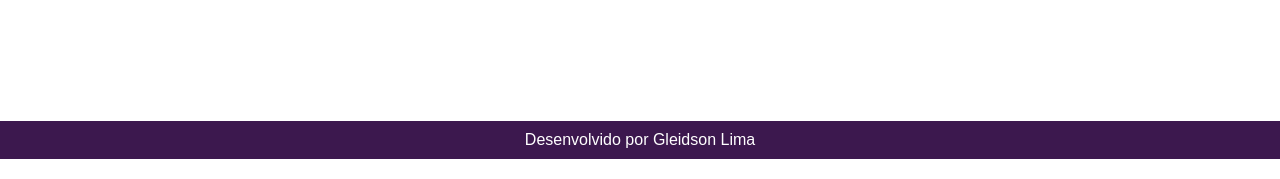
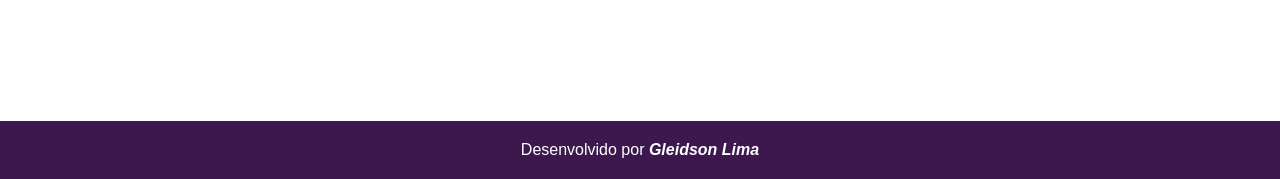
Before and after one commit to Gleidsonj/Pet-Shop, a plain HTML site: page index.html in a window 1280 px wide. Shown: the part 3861-4040 px from the top of the page. Drawn offline with Linux system fonts and the light colour scheme; files whose address does not match are found by name.

Commit message:
melhorias no footer

```diff
--- a/css/style.css
+++ b/css/style.css
@@ -164,7 +164,12 @@ h3 {
 /* inicio CSS footer */
 .rodape {
     background-color:#3c184e;
-    padding: 10px;
+    padding: 20px;
     color: #fff;
     text-align: center;
 }
+
+.rodape span {
+    font-style: italic;
+    font-weight: 800;
+}
--- a/index.html
+++ b/index.html
@@ -125,7 +125,7 @@
 
     <!-- Rodapé -->
         <div class="rodape">
-            <p class="text-rodape">Desenvolvido por Gleidson Lima</p>
+            <p class="text-rodape">Desenvolvido por <span>Gleidson Lima</span></p>
         </div>
     <!-- Rodapé -->
 </body>
```
